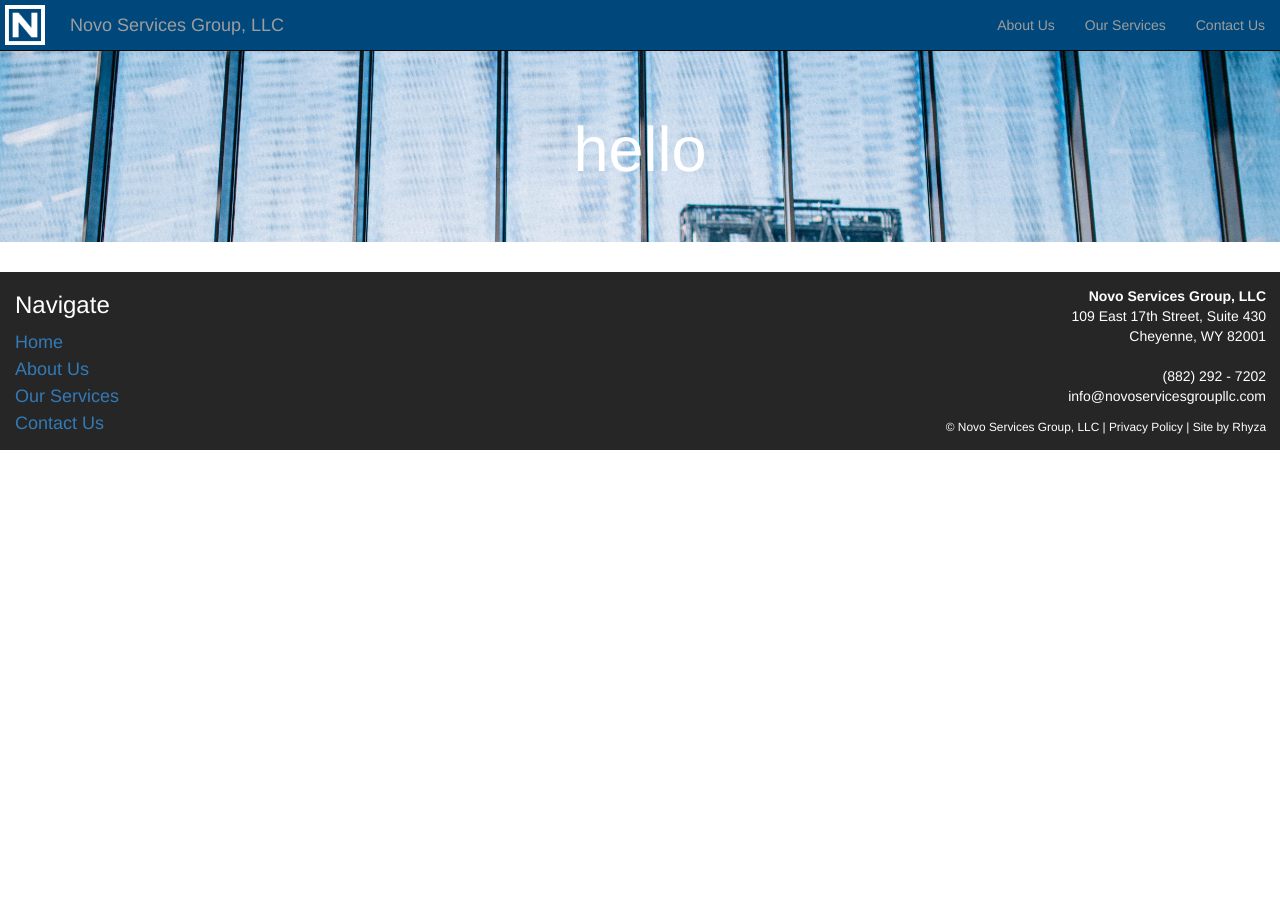
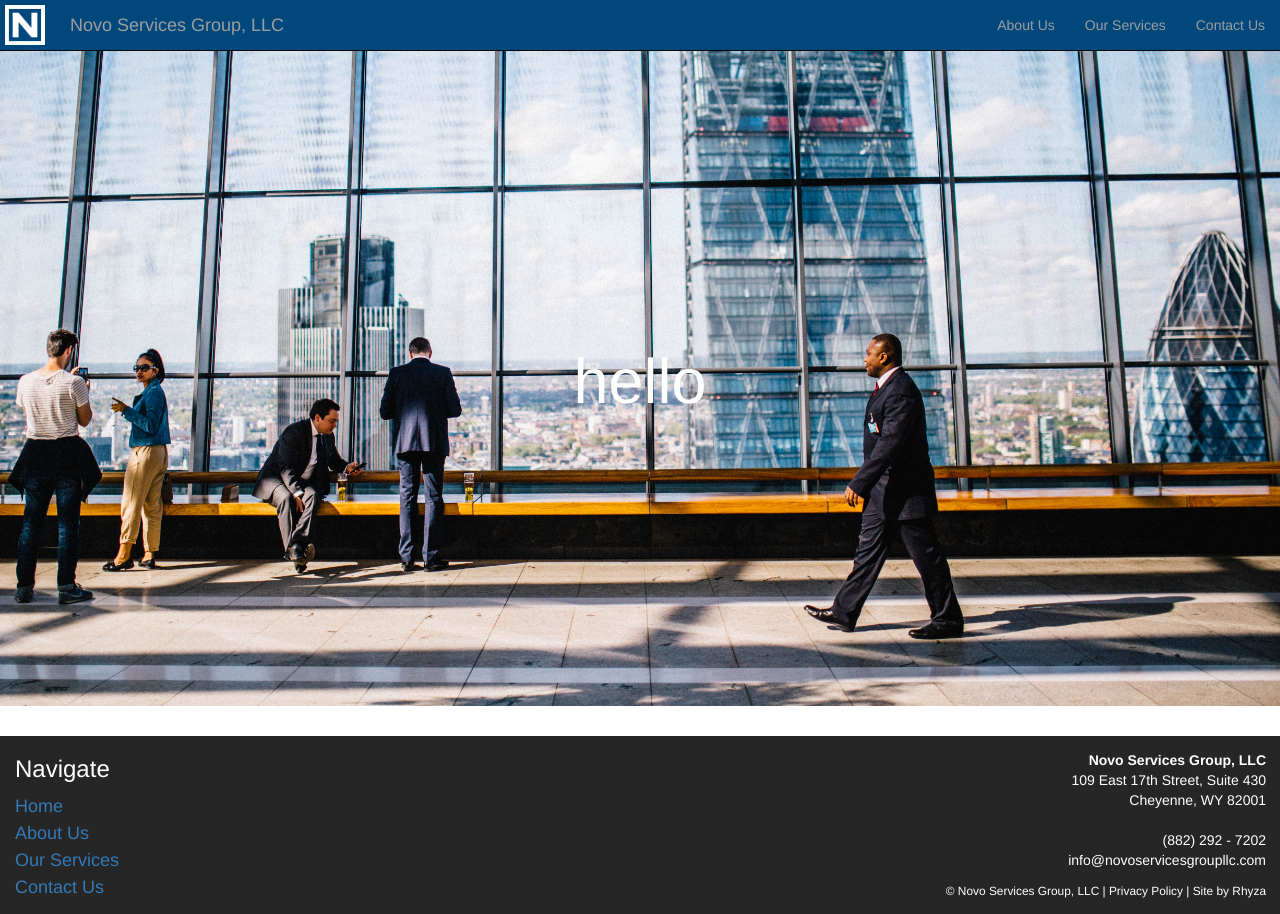
Before and after one commit to rhyza/nsg, a PHP site: page / in a window 1280 px wide. Before the commit the page ends 800 px from the top, so only its background shows below. Run offline with PHP 8.4, Linux system fonts and the light colour scheme.

Commit message:
Position header image to always show bottom half

```diff
--- a/css/main.css
+++ b/css/main.css
@@ -3,6 +3,8 @@
     color: white;
     text-align: center;
     color: white;
+    padding-top: 35vh;
+    padding-bottom: 35vh;
 }
 
 .navbar-inverse {
@@ -24,6 +26,7 @@
     background-repeat: no-repeat;
     background-size: cover;
     color: white;
+    background-position: center bottom;
 }
 
 .footer {
```
